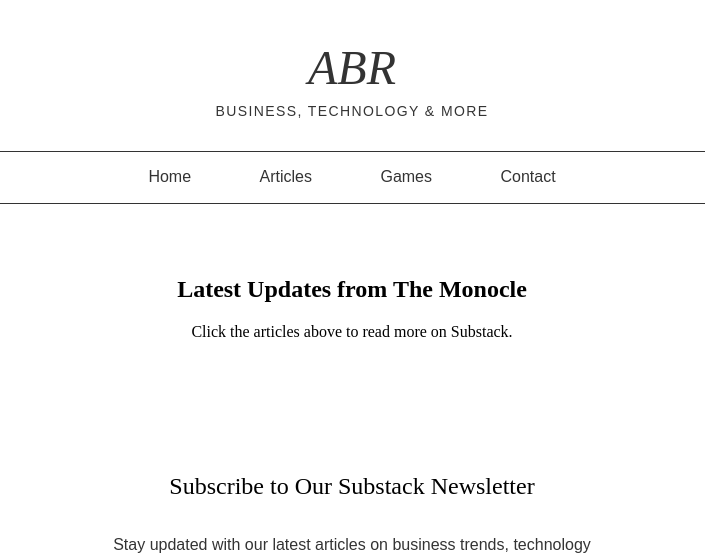
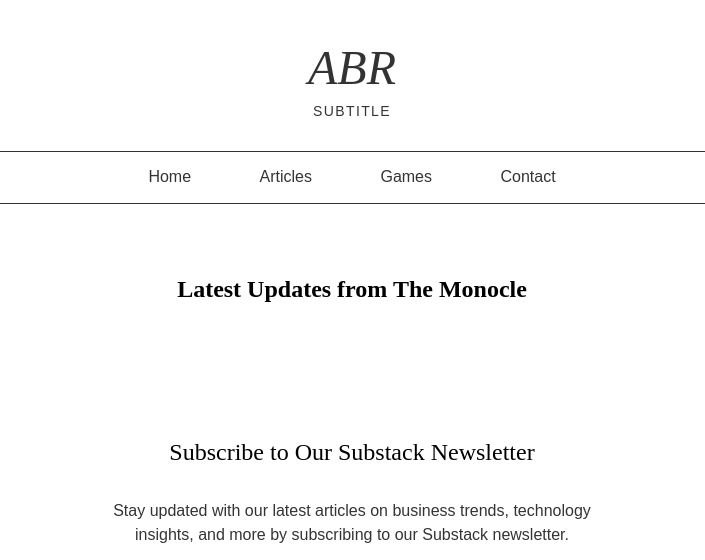
Before and after one commit to itsa-mee-mario/abr-website, a plain HTML site: page articles.html in a window 1280 px wide. Shown: the top 560 px of the page, without its empty margins (288-993 px from the left). Drawn offline with nearby package versions, Linux system fonts and the light colour scheme; a script that the page names is missing.

Commit message:
small changes

```diff
--- a/articles.html
+++ b/articles.html
@@ -9,7 +9,7 @@
 
     <header class="bg-white black-80 tc pv4 avenir">
       <h1 class="mt2 mb0 baskerville i fw1 f1">ABR</h1>
-      <h2 class="mt2 mb0 f6 fw4 ttu tracked">Business, Technology & More</h2>
+      <h2 class="mt2 mb0 f6 fw4 ttu tracked">Subtitle</h2>
       <nav class="bt bb tc mw7 center mt4">
         <a class="f6 f5-l link bg-animate black-80 hover-bg-lightest-blue dib pa3 ph4-l" href="/">Home</a>
         <a class="f6 f5-l link bg-animate black-80 hover-bg-light-green dib pa3 ph4-l" href="/articles">Articles</a>
@@ -22,7 +22,6 @@
         <h2>Latest Updates from The Monocle</h2>
         <div id="rss-widget"></div>
         <rssapp-wall id="JLsSHHD4VHadoh7L"></rssapp-wall><script src="https://widget.rss.app/v1/wall.js" type="text/javascript" async></script>
-        <p>Click the articles above to read more on Substack.</p>
     </div>
     <main class="pa4 mw7 center avenir">
       <section class="tc">
```
